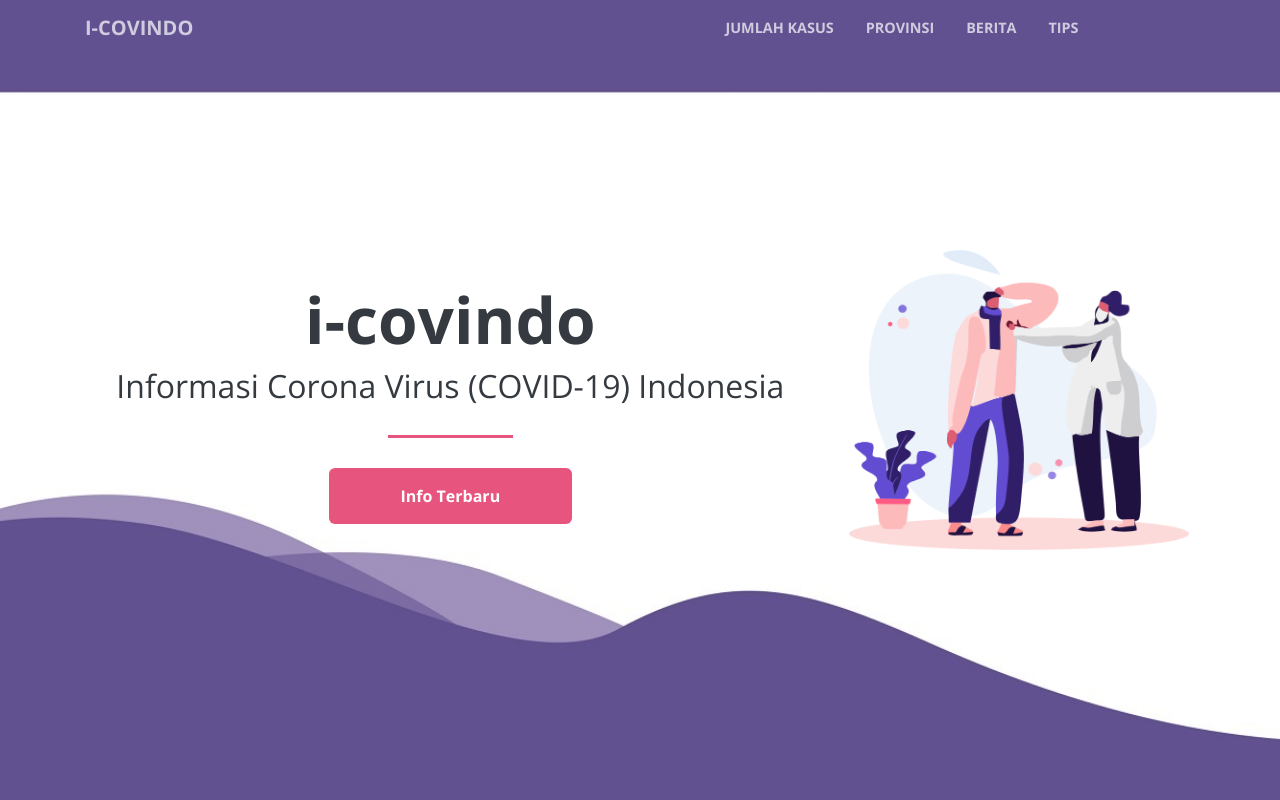
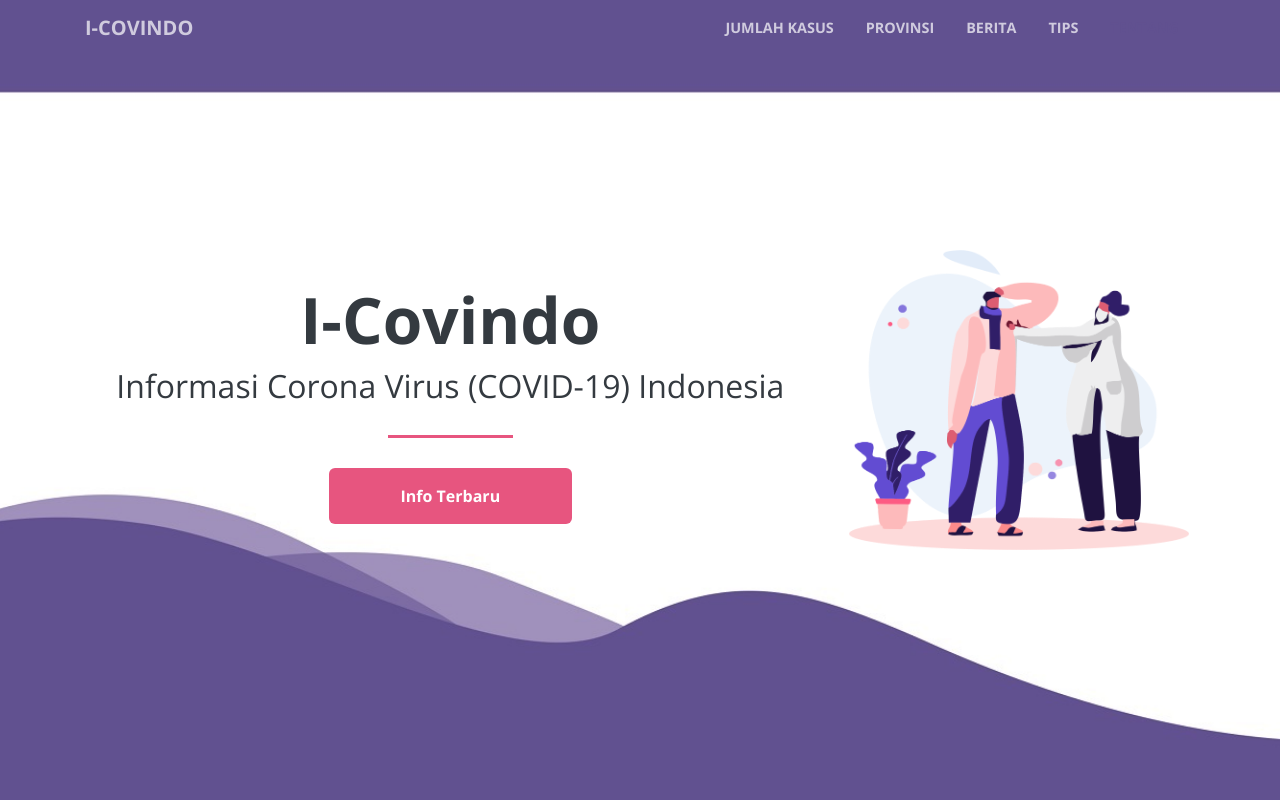
Before and after one commit to leoprananta/covid-19, a plain HTML site: page index.html in a window 1280 px wide. Shown: the top 800 px of the page. Drawn offline with nearby package versions, Linux system fonts and the light colour scheme; no server answers; some icons are missing; a web font is replaced by a local one.

```diff
--- a/index.html
+++ b/index.html
@@ -65,7 +65,7 @@
         <div class="row text-dark">
           <div class="col-lg-8 mt-5 mx-auto">
             <h1>
-              <strong>i-covindo<br></strong>
+              <strong>I-Covindo<br></strong>
             </h1>
             <h2>
               Informasi Corona Virus (COVID-19) Indonesia
```
